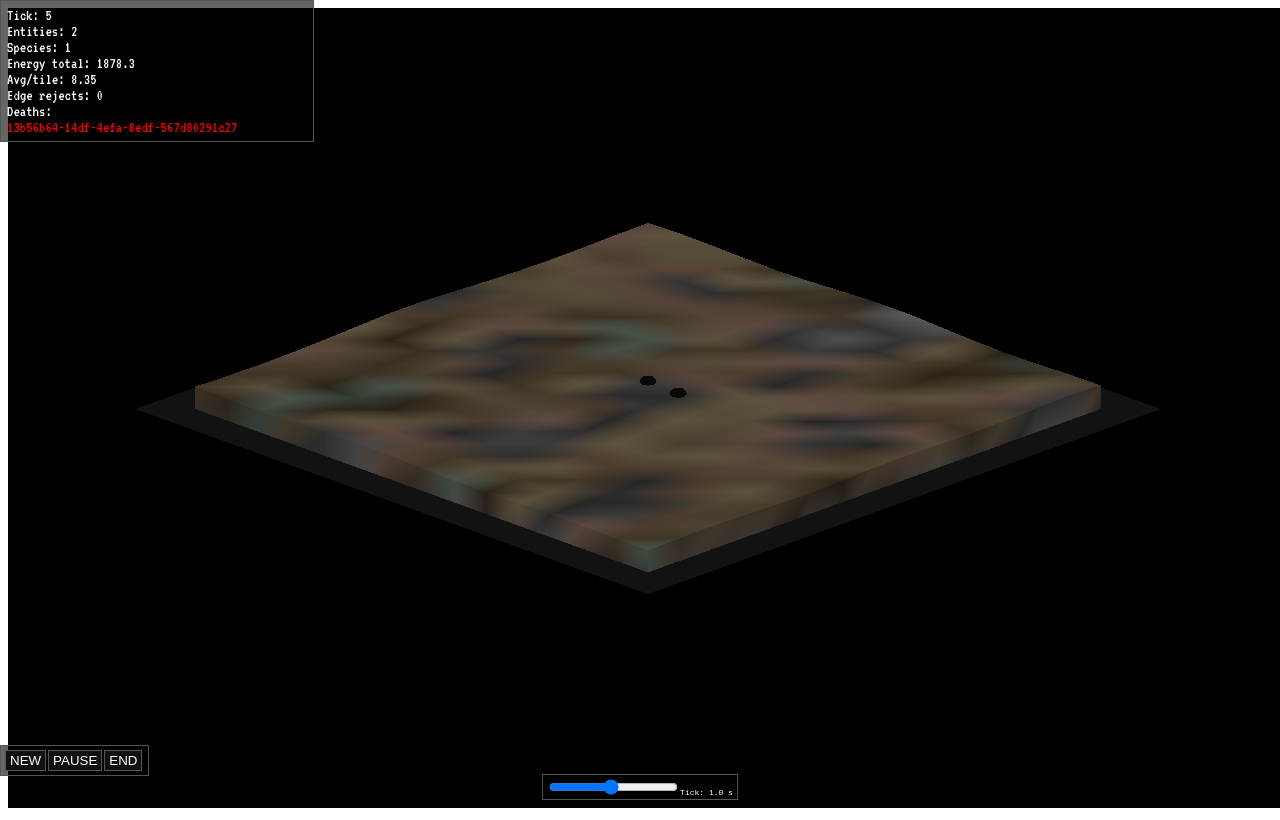
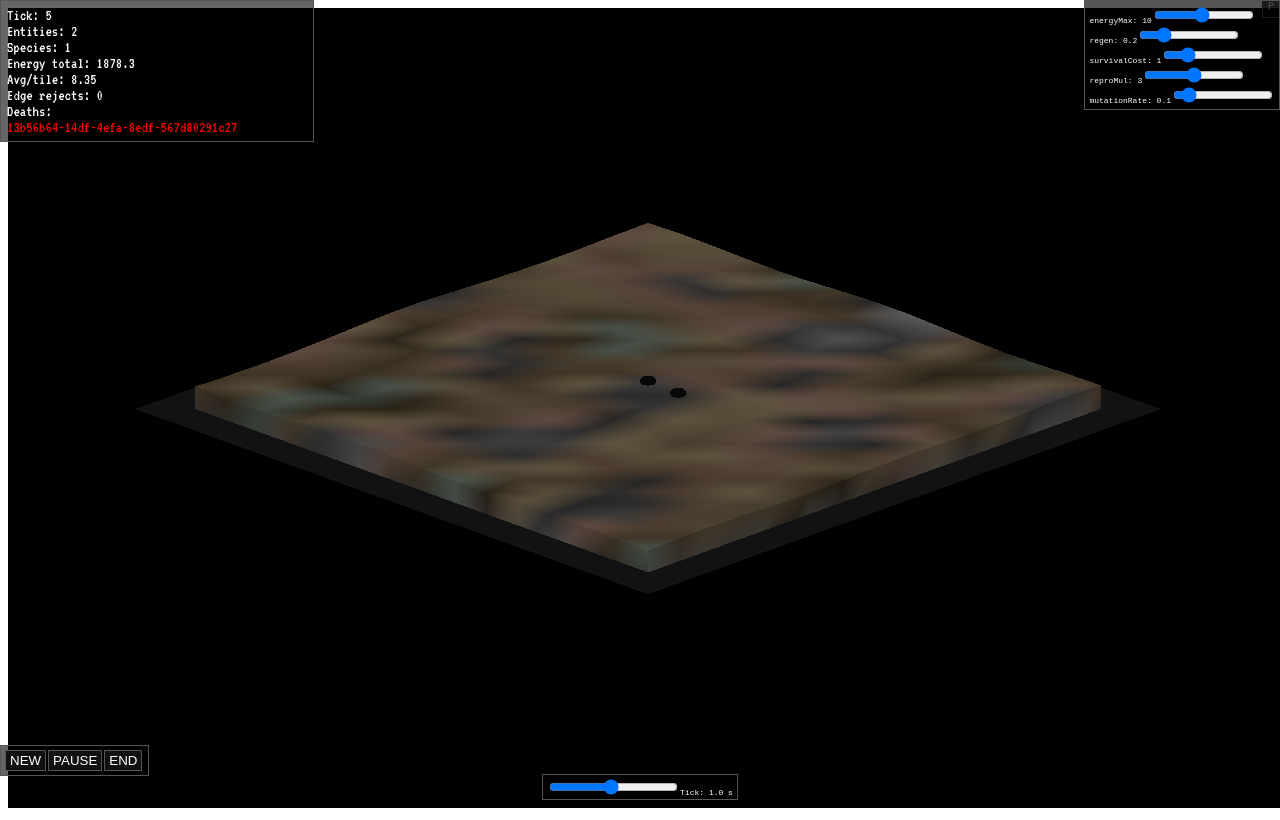
Before and after one commit to benoitbds/bluum, a website built with Vite: page index.html in a window 1280 px wide. Built offline with nearby package versions, Linux system fonts and the light colour scheme; animation ran at ten frames a second.

Commit message:
🔧 Live life-params panel (energy, costs, mutation)

```diff
--- a/index.html
+++ b/index.html
@@ -5,6 +5,7 @@
     <title>Bluum</title>
     <link href="https://fonts.googleapis.com/css2?family=Press+Start+2P&family=VT323&display=swap" rel="stylesheet">
     <link rel="stylesheet" href="/src/hud.css">
+    <link rel="stylesheet" href="/src/params.css">
   </head>
   <body>
     <div id="hud"></div>
--- a/src/evolution.js
+++ b/src/evolution.js
@@ -1,4 +1,5 @@
 
+import { params } from './params.js';
 const stats = {
   tick: 0,
   entities: 0,
@@ -22,7 +23,7 @@ export function simulateGeneration(entities, environment) {
     entity.age = (entity.age ?? 0) + 1;
 
     const size = entity.genes.size ?? 0.5;
-    const energyCost = 1 + (size * 0.5);
+    const energyCost = params.survivalCost + (size * 0.5);
 
     const x = Math.round(entity.position.x + 7);
     const z = Math.round(entity.position.y + 7);
@@ -32,8 +33,8 @@ export function simulateGeneration(entities, environment) {
       energyMap[x][z] = available - energyCost;
       next.push(entity);
 
-      if (Math.random() < 0.2 && energyMap[x][z] >= energyCost * 3) {
-        energyMap[x][z] -= energyCost * 3;
+      if (Math.random() < 0.2 && energyMap[x][z] >= energyCost * params.reproMul) {
+        energyMap[x][z] -= energyCost * params.reproMul;
         const offspring = spawnOffspring(entity);
         if (offspring) {
           offspring.age = 0;
@@ -62,11 +63,12 @@ export function spawnOffspring(parent) {
 
   offspring.speciesId = parent.speciesId;
 
-  // Slightly mutate each numeric gene (\u00b110%)
+  // Slightly mutate each numeric gene (\u00b1mutationRate)
   for (const key of Object.keys(offspring.genes)) {
     const value = offspring.genes[key];
     if (typeof value === 'number') {
-      const variation = (Math.random() * 0.2) - 0.1; // -10% to +10%
+      const range = params.mutationRate;
+      const variation = (Math.random() * (range * 2)) - range;
       offspring.genes[key] = value + value * variation;
     }
   }
--- a/src/main.js
+++ b/src/main.js
@@ -1,10 +1,11 @@
 import * as THREE from 'three';
 import { OrbitControls } from 'three/examples/jsm/controls/OrbitControls.js';
-import { initWorld, newGame, togglePause, endGame, setTickInterval } from './world.js';
+import { initWorld, newGame, togglePause, endGame, setTickInterval, setEnergyMax } from './world.js';
 import { updateHUD } from './hud.js';
 import { getStats } from './evolution.js';
 import { initTempoSlider } from './tempoSlider.js';
 import { initControls } from './controls.js';
+import { initParamsPanel } from './params.js';
 
 console.log("Bluum is alive");
 const scene = new THREE.Scene();
@@ -38,6 +39,8 @@ initTempoSlider((newMs) => {
   setTickInterval(newMs);
 });
 
+initParamsPanel(setEnergyMax);
+
 initControls(newGame, togglePause, endGame);
 
 animate();
--- /dev/null
+++ b/src/params.css
@@ -0,0 +1,30 @@
+#paramsPanel {
+  position: fixed;
+  top: 0;
+  right: 0;
+  font-family: monospace;
+  font-size: 8px;
+  background: #000a;
+  border: 1px solid #555;
+  padding: 4px;
+  color: #fff;
+}
+
+#paramsPanel input[type="range"] {
+  width: 100px;
+}
+
+#paramsToggle {
+  position: fixed;
+  top: 0;
+  right: 0;
+  width: 16px;
+  height: 16px;
+  text-align: center;
+  font-family: monospace;
+  font-size: 10px;
+  background: #000a;
+  border: 1px solid #555;
+  color: #fff;
+  cursor: pointer;
+}
--- /dev/null
+++ b/src/params.js
@@ -0,0 +1,64 @@
+export const params = {
+  energyMax: 10,
+  regen: 0.2,
+  survivalCost: 1,
+  reproMul: 3,
+  mutationRate: 0.1
+};
+
+export function initParamsPanel(setEnergyMax) {
+  const panel = document.createElement('div');
+  panel.id = 'paramsPanel';
+
+  const toggle = document.createElement('div');
+  toggle.id = 'paramsToggle';
+  toggle.textContent = 'P';
+  document.body.appendChild(toggle);
+  document.body.appendChild(panel);
+
+  const fields = [
+    { key: 'energyMax', min: 1, max: 20, step: 1 },
+    { key: 'regen', min: 0, max: 1, step: 0.01 },
+    { key: 'survivalCost', min: 0, max: 5, step: 0.1 },
+    { key: 'reproMul', min: 1, max: 5, step: 0.1 },
+    { key: 'mutationRate', min: 0, max: 1, step: 0.01 }
+  ];
+
+  fields.forEach(f => {
+    const row = document.createElement('div');
+
+    const label = document.createElement('label');
+    label.textContent = f.key + ': ';
+    const val = document.createElement('span');
+    val.textContent = params[f.key];
+    label.appendChild(val);
+
+    const input = document.createElement('input');
+    input.type = 'range';
+    input.min = f.min;
+    input.max = f.max;
+    input.step = f.step;
+    input.value = params[f.key];
+
+    input.addEventListener('input', () => {
+      params[f.key] = Number(input.value);
+      val.textContent = params[f.key];
+      if (f.key === 'energyMax' && typeof setEnergyMax === 'function') {
+        setEnergyMax(params.energyMax);
+      }
+    });
+
+    row.appendChild(label);
+    row.appendChild(input);
+    panel.appendChild(row);
+  });
+
+  function togglePanel() {
+    panel.style.display = panel.style.display === 'none' ? 'block' : 'none';
+  }
+
+  toggle.addEventListener('click', togglePanel);
+  document.addEventListener('keydown', e => {
+    if (e.key === 'p' || e.key === 'P') togglePanel();
+  });
+}
--- a/src/world.js
+++ b/src/world.js
@@ -2,6 +2,7 @@ import * as THREE from 'three';
 import { initialEntities } from './data.js';
 import { simulateGeneration, getStats } from './evolution.js';
 import { initInstancedMesh, updateInstances } from './instancing.js';
+import { params } from './params.js';
 
 // Générateur de bruit Perlin simplifié pour terrain organique
 function noise2D(x, y) {
@@ -86,14 +87,19 @@ const terrainHeightCache = new Map();
 
 function initEnergyMap() {
   energyMap = Array.from({ length: GRID_SIZE }, () =>
-    Array.from({ length: GRID_SIZE }, () => 5 + Math.random() * 5)
+    Array.from({ length: GRID_SIZE }, () =>
+      params.energyMax / 2 + Math.random() * (params.energyMax / 2)
+    )
   );
 }
 
 function regenEnergy() {
   for (let x = 0; x < GRID_SIZE; x++) {
     for (let z = 0; z < GRID_SIZE; z++) {
-      energyMap[x][z] = Math.min(10, energyMap[x][z] + 0.2);
+      energyMap[x][z] = Math.min(
+        params.energyMax,
+        energyMap[x][z] + params.regen
+      );
     }
   }
 }
@@ -292,6 +298,15 @@ export function setTickInterval(ms) {
   }
 }
 
+export function setEnergyMax(max) {
+  params.energyMax = max;
+  for (let x = 0; x < GRID_SIZE; x++) {
+    for (let z = 0; z < GRID_SIZE; z++) {
+      energyMap[x][z] = Math.min(params.energyMax, energyMap[x][z]);
+    }
+  }
+}
+
 export function newGame() {
   clearInterval(tickTimer);
   isPaused = false;
```
